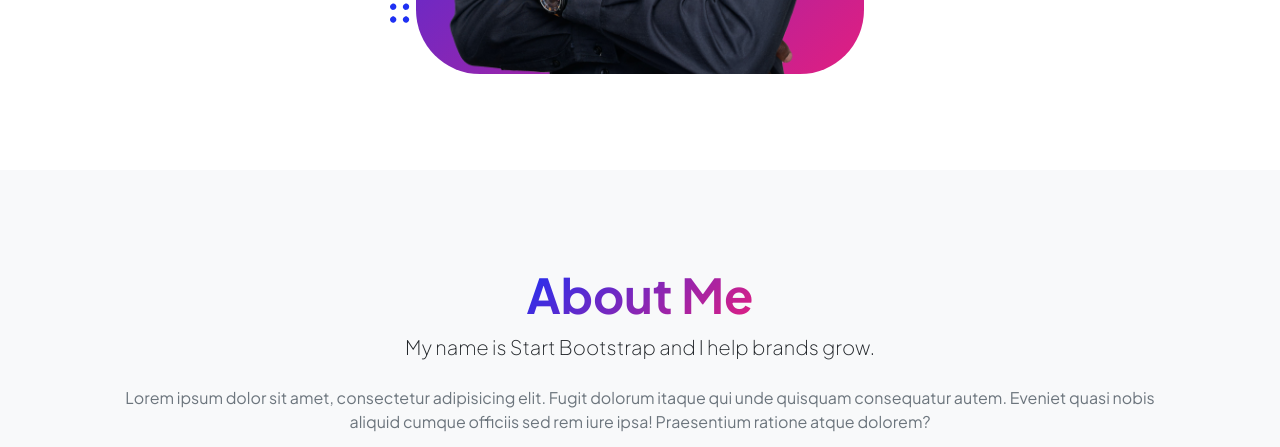
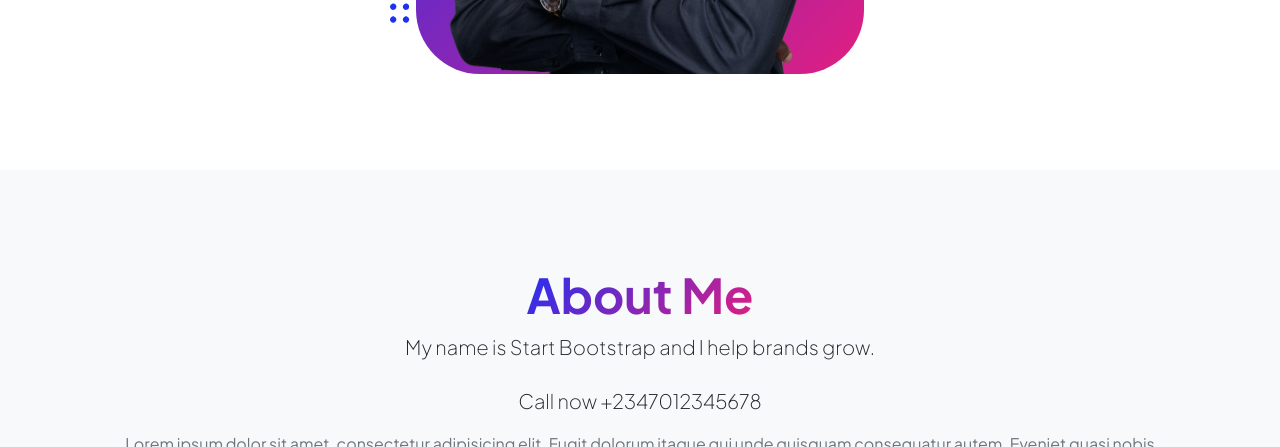
Before and after one commit to Ayooluwatomide/resume-website, a plain HTML site: page index.html in a window 1280 px wide. Shown: the part 895-1342 px from the top of the page. Drawn offline with nearby package versions, Linux system fonts and the light colour scheme; a script that the page names is missing.

Commit message:
Adjusted the number in the body

```diff
--- a/index.html
+++ b/index.html
@@ -187,6 +187,7 @@
                             <div class="text-center my-5">
                                 <h2 class="display-5 fw-bolder"><span class="text-gradient d-inline">About Me</span></h2>
                                 <p class="lead fw-light mb-4">My name is Start Bootstrap and I help brands grow.</p>
+                                <p class="lead fw-light mb-6">Call now +2347012345678</p>
                                 <p class="text-muted">Lorem ipsum dolor sit amet, consectetur adipisicing elit. Fugit dolorum itaque qui unde quisquam consequatur autem. Eveniet quasi nobis aliquid cumque officiis sed rem iure ipsa! Praesentium ratione atque dolorem?</p>
                                 <div class="d-flex justify-content-center fs-2 gap-4">
                                     <a class="text-gradient" href="#!"><i class="bi bi-twitter"></i></a>
```
